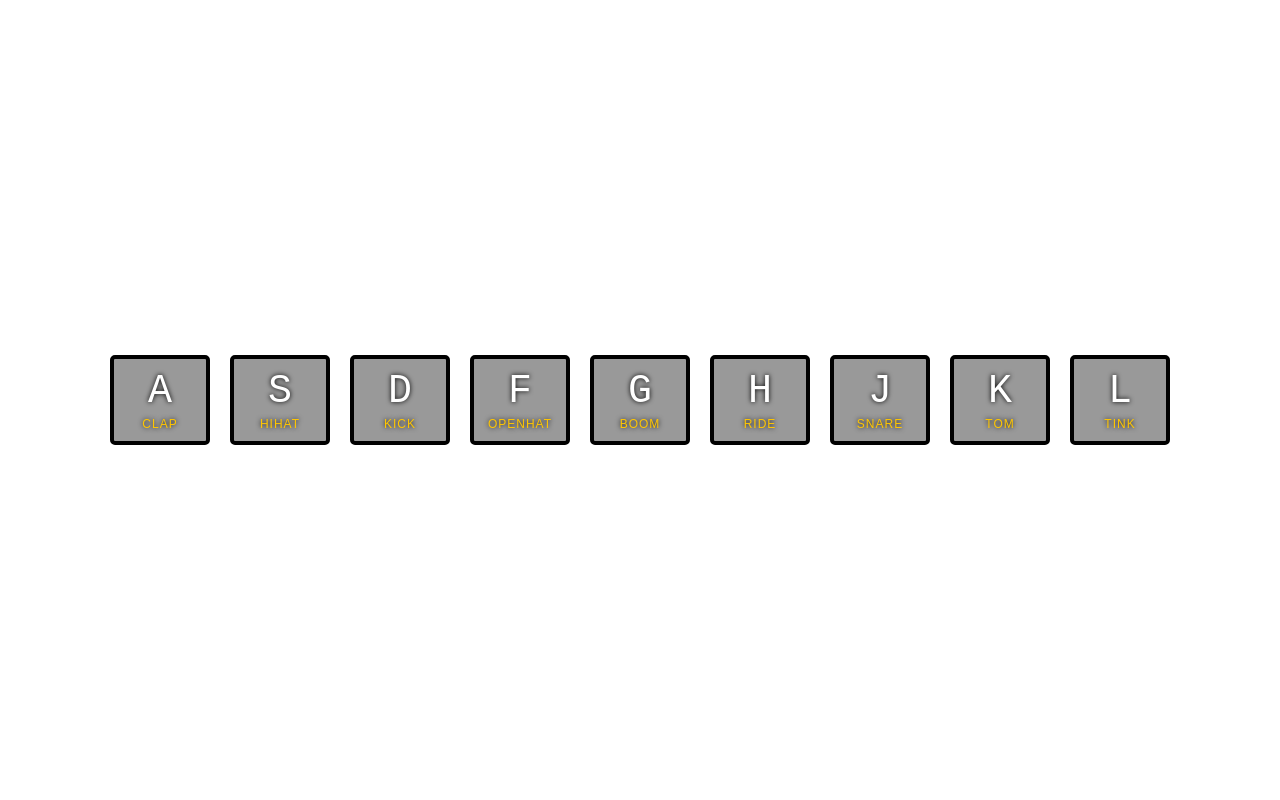
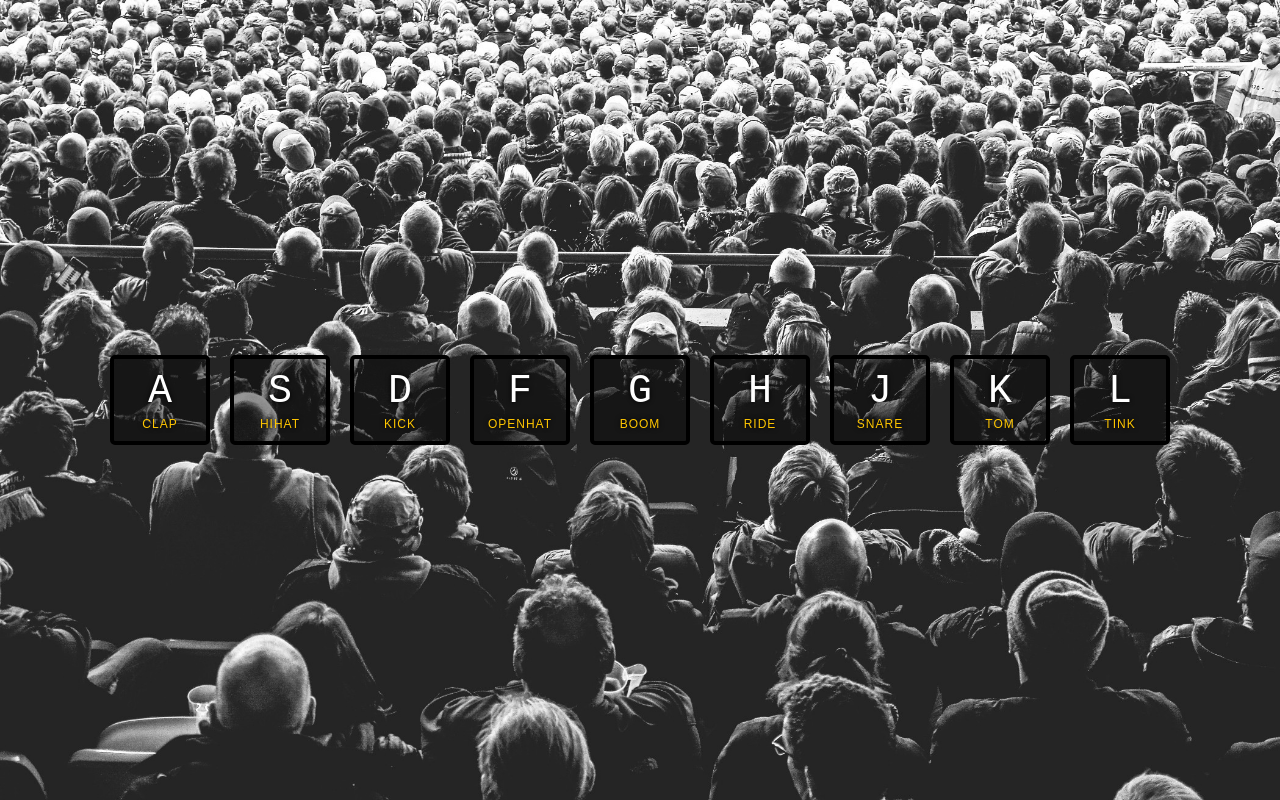
Before and after one commit to arbaaz-77/drummer-JS, a plain HTML site: page index.html in a window 1280 px wide. Drawn offline with Linux system fonts and the light colour scheme; the site is published under a folder, as on GitHub Pages, so addresses that start at the root find nothing.

Commit message:
Update style.css

```diff
--- a/style.css
+++ b/style.css
@@ -4,7 +4,7 @@
 
 html {
   font-size: 10px;
-  background: url("/background.jpg") bottom center;
+  background: url("./background.jpg") bottom center;
   background-size: cover;
 }
 
```
